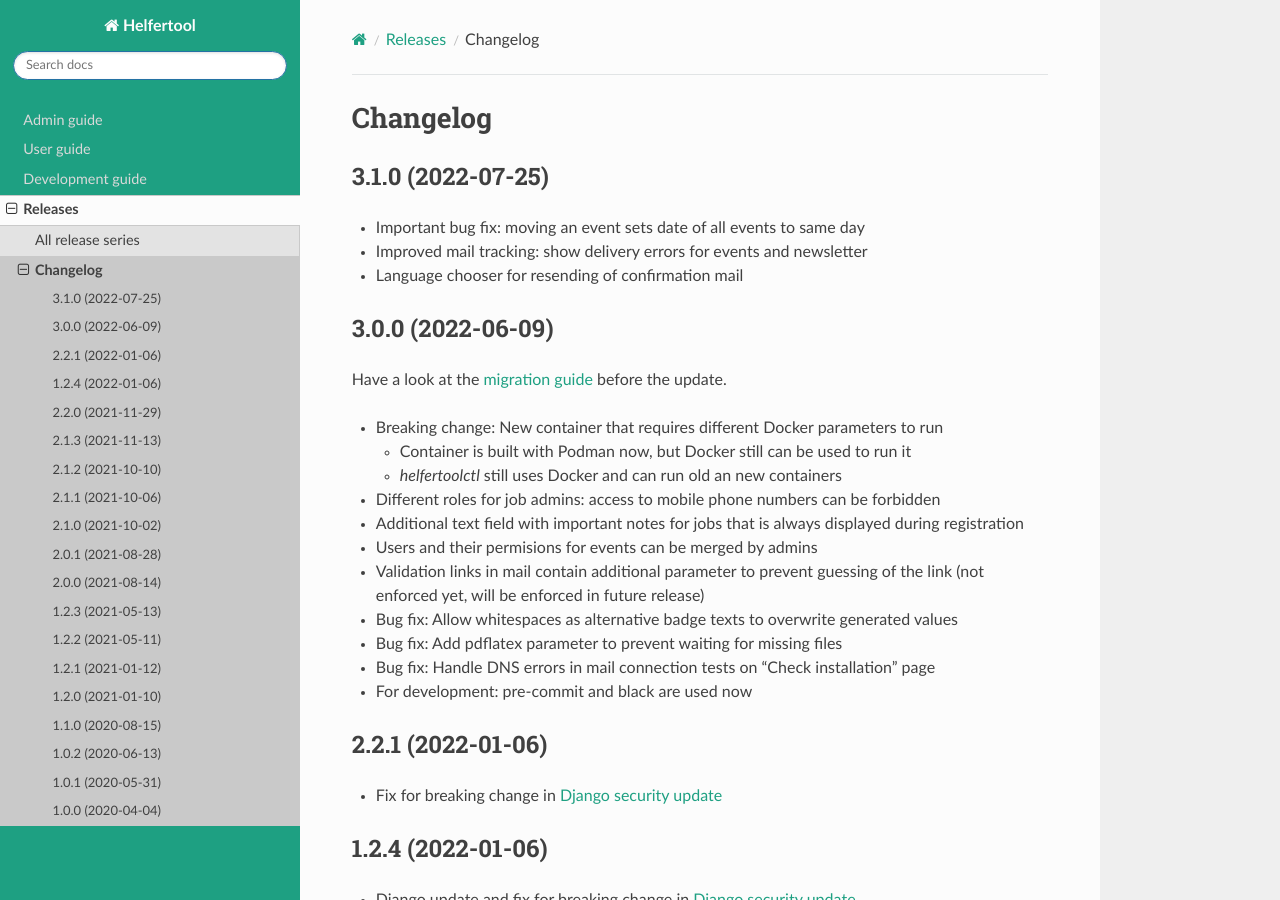
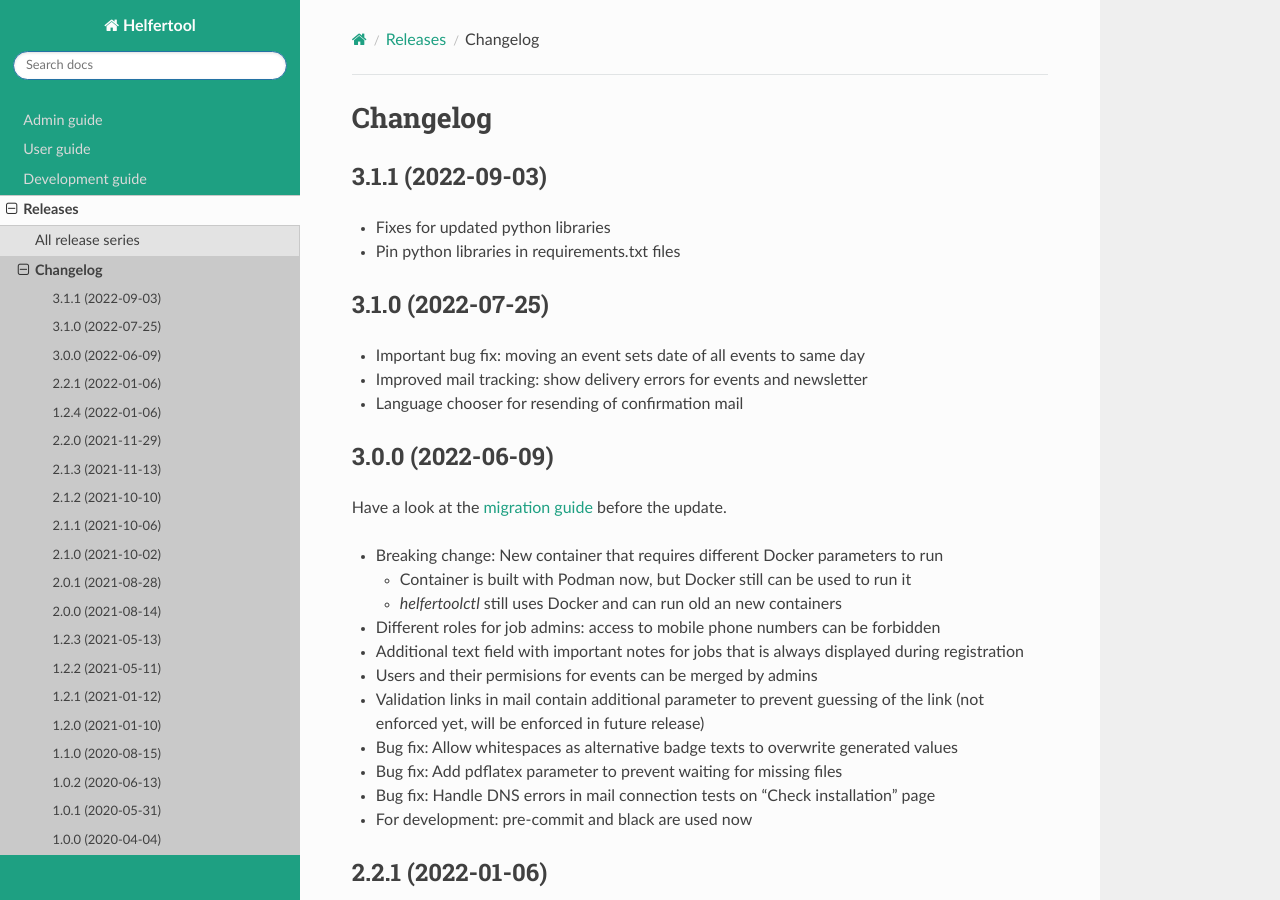
Before and after one commit to helfertool/docs, a Sphinx documentation site: the page built from source/releases/changelog.rst, in a window 1280 px wide and 900 px high. Built offline with Sphinx 7.4.7 and the Read the Docs theme 2.0.0, drawn with Linux system fonts in a browser that asks for light colours.

Commit message:
release 3.1.1

```diff
--- a/source/admin/versions.rst
+++ b/source/admin/versions.rst
@@ -49,7 +49,7 @@ Supported releases
 +-----------------+--------------------------------------------+------------------+------------------+
 | Relase series   | Latest release                             | Release date     | End of life      |
 +=================+============================================+==================+==================+
-| 3.1.x           | :ref:`3.1.0 <changelog-3-1-0>` (LTS)       | 2022-07-25       |                  |
+| 3.1.x           | :ref:`3.1.1 <changelog-3-1-1>` (LTS)       | 2022-07-25       |                  |
 +-----------------+--------------------------------------------+------------------+------------------+
 
 For non-LTS versions, the support ends with the next release.
--- a/source/releases/changelog.rst
+++ b/source/releases/changelog.rst
@@ -3,6 +3,14 @@
 =========
 Changelog
 =========
+
+.. _changelog-3-1-1:
+
+3.1.1 (2022-09-03)
+------------------
+
+* Fixes for updated python libraries
+* Pin python libraries in requirements.txt files
 
 .. _changelog-3-1-0:
 
--- a/source/releases/history.rst
+++ b/source/releases/history.rst
@@ -9,7 +9,7 @@ Details about relases and versions can be found in the :ref:`admin guide <versio
 +-----------------+--------------------------------------------+------------------+------------------+
 | Relase series   | Latest release                             | Release date     | End of life      |
 +=================+============================================+==================+==================+
-| 3.1.x           | :ref:`3.1.0 <changelog-3-1-0>`             | 2022-07-25       |                  |
+| 3.1.x           | :ref:`3.1.1 <changelog-3-1-1>`             | 2022-07-25       |                  |
 +-----------------+--------------------------------------------+------------------+------------------+
 | 3.0.x           | :ref:`3.0.0 <changelog-3-0-0>`             | 2022-06-09       | 2022-07-25       |
 +-----------------+--------------------------------------------+------------------+------------------+
```
